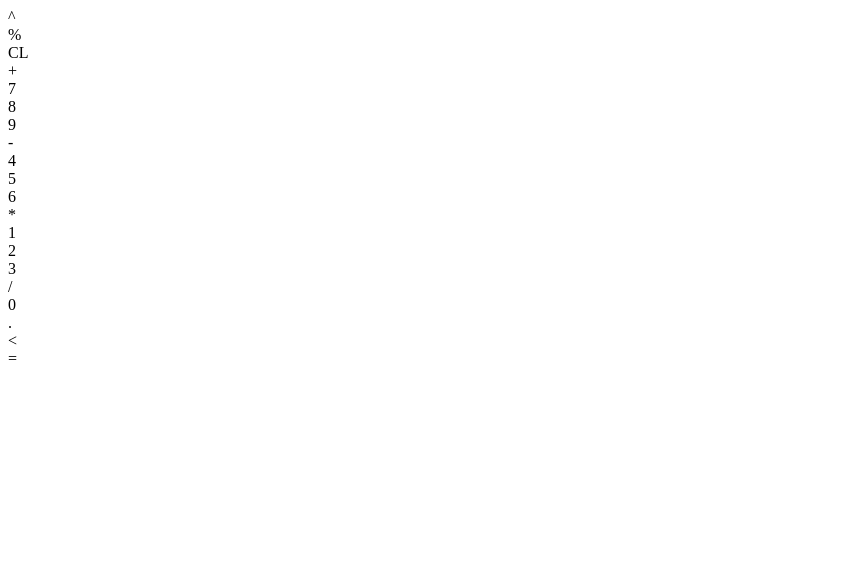
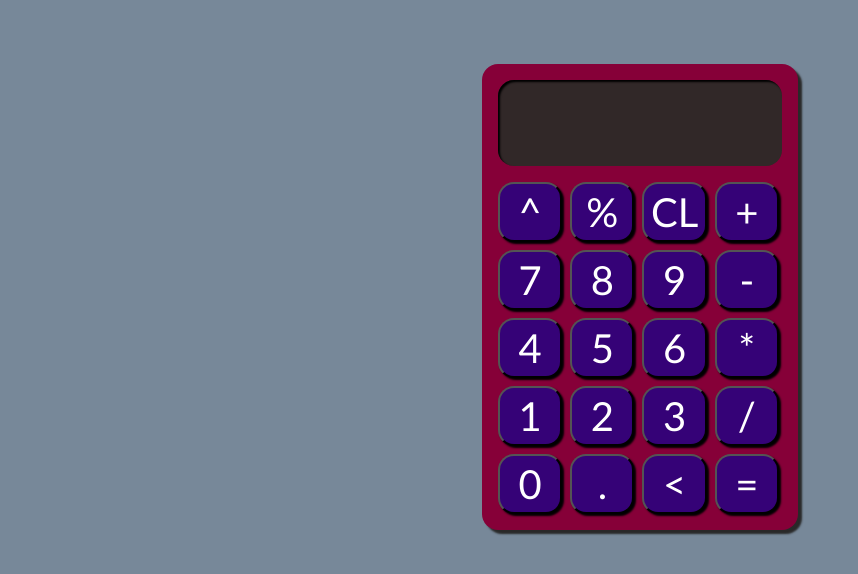
Before and after one commit to sarah-kateri/calculator, a plain HTML site: page index.html in a window 1280 px wide. Shown: the whole page, without its empty margins (0-858 px from the left). Drawn offline with Linux system fonts and the light colour scheme.

Commit message:
Add html buttons and make CSS interface

```diff
--- a/index.html
+++ b/index.html
@@ -3,32 +3,33 @@
 <head>
     <meta charset="utf-8" lang="en">
     <title>Calculator</title>
+    <link rel="stylesheet" href="./style.css">
     <script src="./script.js" defer></script>
 </head>
 <body>
     <div class="background">
         <div class="display"></div>
         <div class="button-container">
-            <div class="operator">^</div>
-            <div class="operator">%</div>
-            <div class="other">CL</div>
-            <div class="operator">+</div>
-            <div class="digit">7</div>
-            <div class="digit">8</div>
-            <div class="digit">9</div>
-            <div class="operator">-</div>
-            <div class="digit">4</div>
-            <div class="digit">5</div>
-            <div class="digit">6</div>
-            <div class="operator">*</div>
-            <div class="digit">1</div>
-            <div class="digit">2</div>
-            <div class="digit">3</div>
-            <div class="operator">/</div>
-            <div class="digit">0</div>
-            <div class="digit">.</div>
-            <div class="other">&lt;</div>
-            <div class="operator">=</div>
+            <button class="operator">^</button>
+            <button class="operator">%</button>
+            <button class="other">CL</button>
+            <button class="operator">+</button>
+            <button class="digit">7</button>
+            <button class="digit">8</button>
+            <button class="digit">9</button>
+            <button class="operator">-</button>
+            <button class="digit">4</button>
+            <button class="digit">5</button>
+            <button class="digit">6</button>
+            <button class="operator">*</button>
+            <button class="digit">1</button>
+            <button class="digit">2</button>
+            <button class="digit">3</button>
+            <button class="operator">/</button>
+            <button class="digit">0</button>
+            <button class="digit">.</button>
+            <button class="other">&lt;</button>
+            <button class="operator">=</button>
         </div>
     </div>
 
--- a/style.css
+++ b/style.css
@@ -1,18 +1,45 @@
 * {
-    border: black solid 2px;
-    padding: 5px;
+    border-radius: 16px;
+}
+body {
+    background-color:lightslategray;
 }
 
 .background {
-
+    background-color: rgb(134, 0, 56);
+    width: 300px;
+    height: 450px;
+    padding: 8px;
+    margin: 8vh auto;
+    display: flex;
+    flex-direction: column;
+    box-shadow: 4px 4px 2px rgb(41, 41, 41);
 }
 
 .display {
-
+    background-color: rgb(49, 40, 40);
+    box-shadow: inset 2px 2px 2px black;
+    height: 70px;
+    padding: 8px;
+    margin: 8px;
 }
 
 .button-container {
+    flex: 1;
+    padding: 4px;
+    display: flex;
+    flex-direction: row;
+    flex-wrap: wrap;
+}
 
+button {
+    font-size: 40px;
+    font-family:'Gill Sans', 'Gill Sans MT', Calibri, 'Trebuchet MS', sans-serif;
+    color: white;
+    background-color: rgb(53, 2, 119);
+    width: 22%;
+    margin: 4px;
+    box-shadow: 2px 2px 2px black;
 }
 
 .digit {
```
